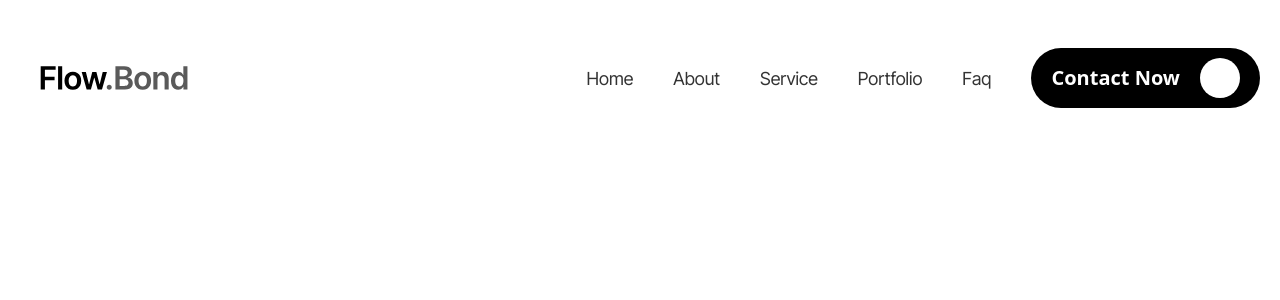
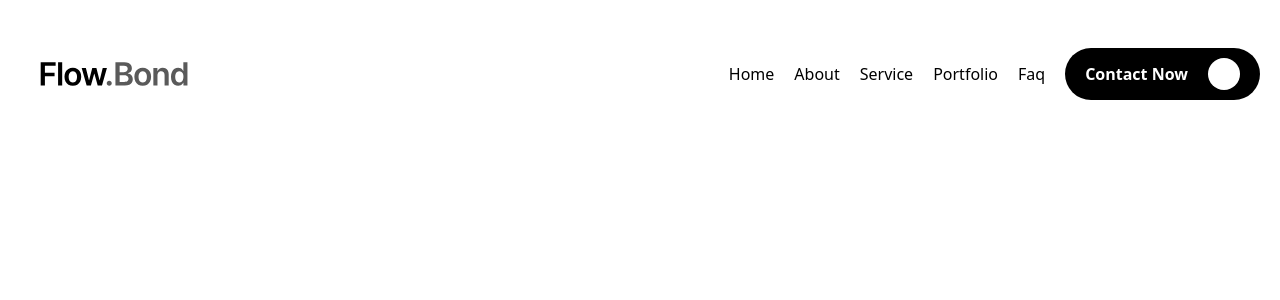
Before and after one commit to AbdelrhmanEssam74/FlowBond-Portfolio, an Angular app: page / in a window 1280 px wide. Shown: the top 300 px of the page. Built offline with nearby package versions, Linux system fonts and the light colour scheme; some icons are missing.

Commit message:
Refactor `NavbarComponent` styles for better responsiveness and consistency, improve mobile menu visibility, and enhance hover transitions.

```diff
--- a/src/app/components/navbar/navbar.component.css
+++ b/src/app/components/navbar/navbar.component.css
@@ -1,34 +1,31 @@
-/*  font-family: "Open Sans", sans-serif; */
-/* font-family: "Roboto", sans-serif; */
-/*  font-family: "Inter Tight", sans-serif; */
-ul {
+/* Navigation Base Styles */
+ul.nav-list {
   font-family: "Inter Tight", sans-serif;
   list-style: none;
   margin: 0;
   padding: 0;
+  display: flex;
+  gap: 20px;
 }
 
-ul li {
+ul.nav-list li {
   display: inline-block;
-  margin-right: 20px;
-  font-size: 18px;
-
 }
 
-ul li a {
+ul.nav-list li a {
   text-decoration: none;
   color: #333;
   padding: 10px 0;
   transition: color 0.3s ease;
   position: relative;
+  font-size: clamp(16px, 1.1vw, 18px);
 }
 
-
-ul li a:hover {
+ul.nav-list li a:hover {
   color: #000;
 }
 
-ul li a::after {
+ul.nav-list li a::after {
   content: "";
   position: absolute;
   width: 100%;
@@ -38,42 +35,49 @@ ul li a::after {
   left: 0;
   background-color: #000;
   transform-origin: bottom right;
-  transition: transform 0.3s ease;
+  transition: transform 0.3s cubic-bezier(0.86, 0, 0.07, 1);
 }
 
-ul li a:hover::after {
+ul.nav-list li a:hover::after {
   transform: scaleX(1);
   transform-origin: bottom left;
 }
 
+/* Contact Button */
 .content-btn a {
-  grid-column-gap: 20px;
+  display: inline-flex;
+  align-items: center;
+  gap: 20px;
   background-color: #000;
   color: #fff;
   border-radius: 60px;
-  justify-content: flex-start;
-  align-items: center;
   padding: 10px 20px;
-  font-size: 18px;
+  font-size: clamp(16px, 1.1vw, 18px);
   font-weight: 600;
   text-decoration: none;
-  display: inline-flex;
   overflow: hidden;
+  transition: transform 0.2s ease, background-color 0.3s ease;
+}
+
+.content-btn a:hover {
+  background-color: #222;
+  transform: translateY(-2px);
 }
 
 .content-btn a p {
-  font-size: 20px;
+  font-size: clamp(16px, 1.25vw, 20px);
   font-weight: 600;
-  transition: 0.2s ease-out;
+  transition: transform 0.3s cubic-bezier(0.68, -0.55, 0.265, 1.55);
   position: relative;
+  margin: 0;
 }
 
 .content-btn a p::before {
   content: "Contact Now";
   position: absolute;
-  font-size: 20px;
+  font-size: clamp(16px, 1.25vw, 20px);
   font-weight: 600;
-  transition: 0.2s ease-in;
+  transition: transform 0.3s cubic-bezier(0.68, -0.55, 0.265, 1.55);
   transform: translateY(40px);
   left: 0;
   color: #fff;
@@ -83,13 +87,12 @@ ul li a:hover::after {
   transform: translateY(-42px);
 }
 
-
 .content-btn a span {
   display: flex;
   align-items: center;
   justify-content: center;
-  width: 40px;
-  height: 40px;
+  width: clamp(30px, 2.5vw, 40px);
+  height: clamp(30px, 2.5vw, 40px);
   border-radius: 50%;
   background-color: #fff;
   color: #000;
@@ -97,26 +100,31 @@ ul li a:hover::after {
   position: relative;
 }
 
+.content-btn a span i {
+  font-size: clamp(16px, 1.25vw, 20px);
+  transition: transform 0.3s cubic-bezier(0.68, -0.55, 0.265, 1.55);
+}
+
 .content-btn a span i.arrow-1 {
   position: relative;
-  font-size: 20px;
-  transition: transform 0.2s ease-in;
 }
+
 .content-btn a span i.arrow-2 {
   position: absolute;
   transform: translateX(-30px);
-  font-size: 20px;
-  transition: transform 0.2s ease-in;
 }
+
 .content-btn a:hover span i.arrow-1 {
   transform: translateX(50px);
 }
+
 .content-btn a:hover span i.arrow-2 {
   transform: translateX(0);
-}/* mobile menu hidden by default */
+}
 
+/* Mobile Menu Button */
 .mobile-menu-btn {
-
+  display: none;
   background-image: url("https://cdn.prod.website-files.com/67f54cce5ff458fdb00dfabe/67f5606b25064b079cc4a3e4_blur.webp");
   background-position: 80%;
   background-repeat: no-repeat;
@@ -124,55 +132,79 @@ ul li a:hover::after {
   padding: 12px 15px;
   border: none;
   background-color: transparent;
-}
-/* Base nav styles (always visible in desktop) */
-.links {
-  display: flex;
-  align-items: center;
-  justify-content: center;
-  gap: 20px;
+  cursor: pointer;
+  z-index: 1000;
 }
 
-/* Desktop (always visible) */
-@media screen and (min-width: 992px) {
+/* Mobile Navigation */
+@media screen and (max-width: 991px) {
+  .mobile-menu-btn {
+    display: block;
+  }
+
   .links {
-    flex-direction: row;
-    position: static;
-    background-color: transparent;
-    opacity: 1 !important;
-    visibility: visible !important;
-    transform: translateY(0) !important;
+    position: fixed;
+    top: 0;
+    left: 0;
+    width: 100%;
+    height: 100vh;
+    background-color: rgba(255, 255, 255, 0.98);
+    backdrop-filter: blur(10px);
+    flex-direction: column;
+    justify-content: center;
+    align-items: center;
+    gap: 30px;
+    z-index: 999;
+    transition: all 0.4s cubic-bezier(0.23, 1, 0.32, 1);
+    transform: translateY(-100%);
+    opacity: 0;
+    visibility: hidden;
+    padding: 80px 20px 40px;
+  }
+
+  .mobile-menu-open {
+    transform: translateY(0);
+    opacity: 1;
+    visibility: visible;
+  }
+
+  ul.nav-list {
+    flex-direction: column;
+    align-items: center;
+    gap: 30px;
+  }
+
+  ul.nav-list li a {
+    font-size: 20px;
+    padding: 8px 0;
+  }
+
+  .content-btn {
+    margin-top: 20px;
+  }
+
+  .content-btn a {
+    font-size: 18px;
+    padding: 12px 24px;
+  }
+
+  .content-btn a p,
+  .content-btn a p::before {
+    font-size: 18px;
+  }
+
+  .content-btn a span {
+    width: 36px;
+    height: 36px;
   }
 }
 
-/* Mobile styles + animations */
-@media screen and (max-width: 991px) {
+/* Desktop Navigation */
+@media screen and (min-width: 992px) {
   .links {
-    flex-direction: column;
+    display: flex;
     align-items: center;
-    width: 100%;
-    background-color: #aed9e0;
-    position: absolute;
-    top: 100px;
-    left: 0;
-    z-index: 999;
-    padding: 20px;
-    box-shadow: 0 4px 10px rgba(0,0,0,0.1);
-    transition: opacity 0.3s ease, visibility 0.3s ease, transform 0.3s ease;
-  }
-
-  .mobile-menu-open {
-    display: flex !important;
-    opacity: 1;
-    visibility: visible;
-    transform: translateY(0);
-
-  }
-
-  .mobile-menu-closed {
-    display: flex !important;
-    opacity: 0;
-    visibility: hidden;
-    transform: translateY(-10px);
+    justify-content: center;
+    gap: 20px;
   }
 }
```
